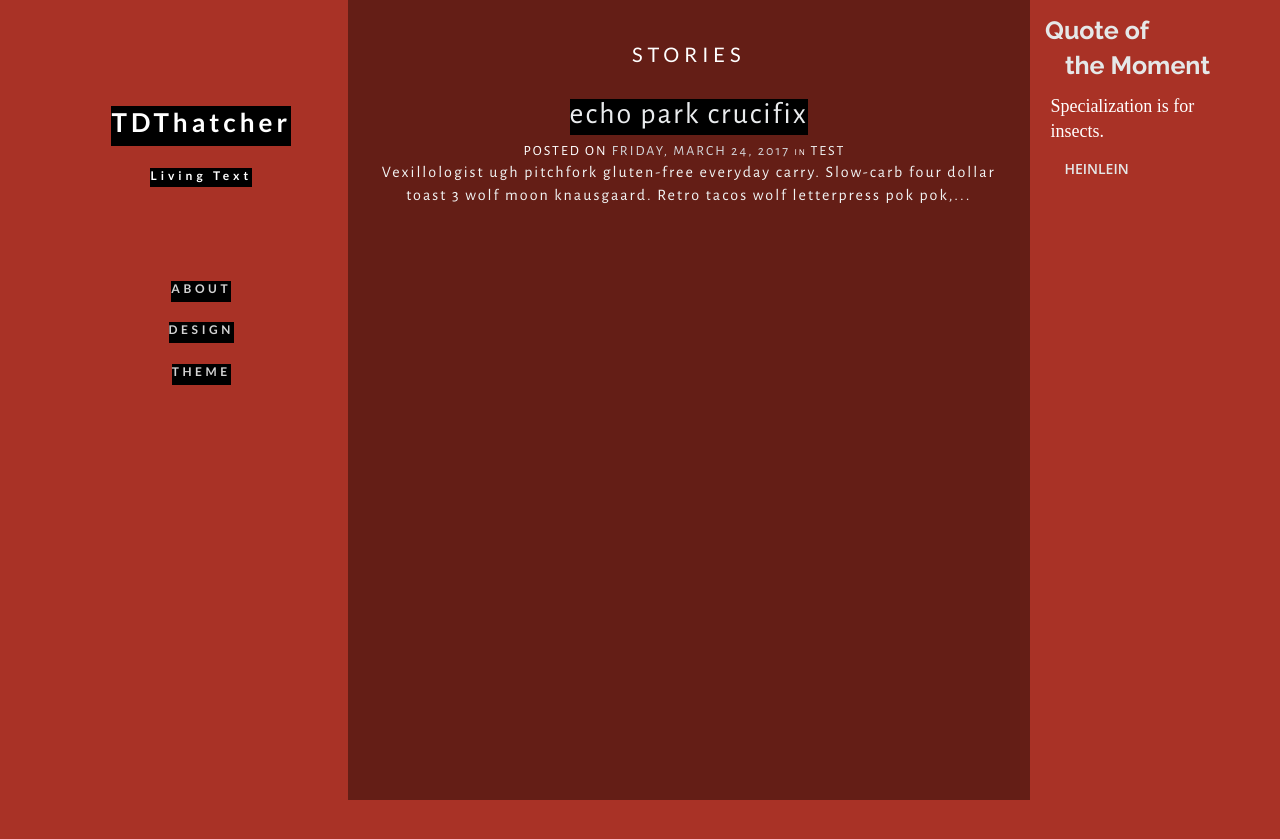
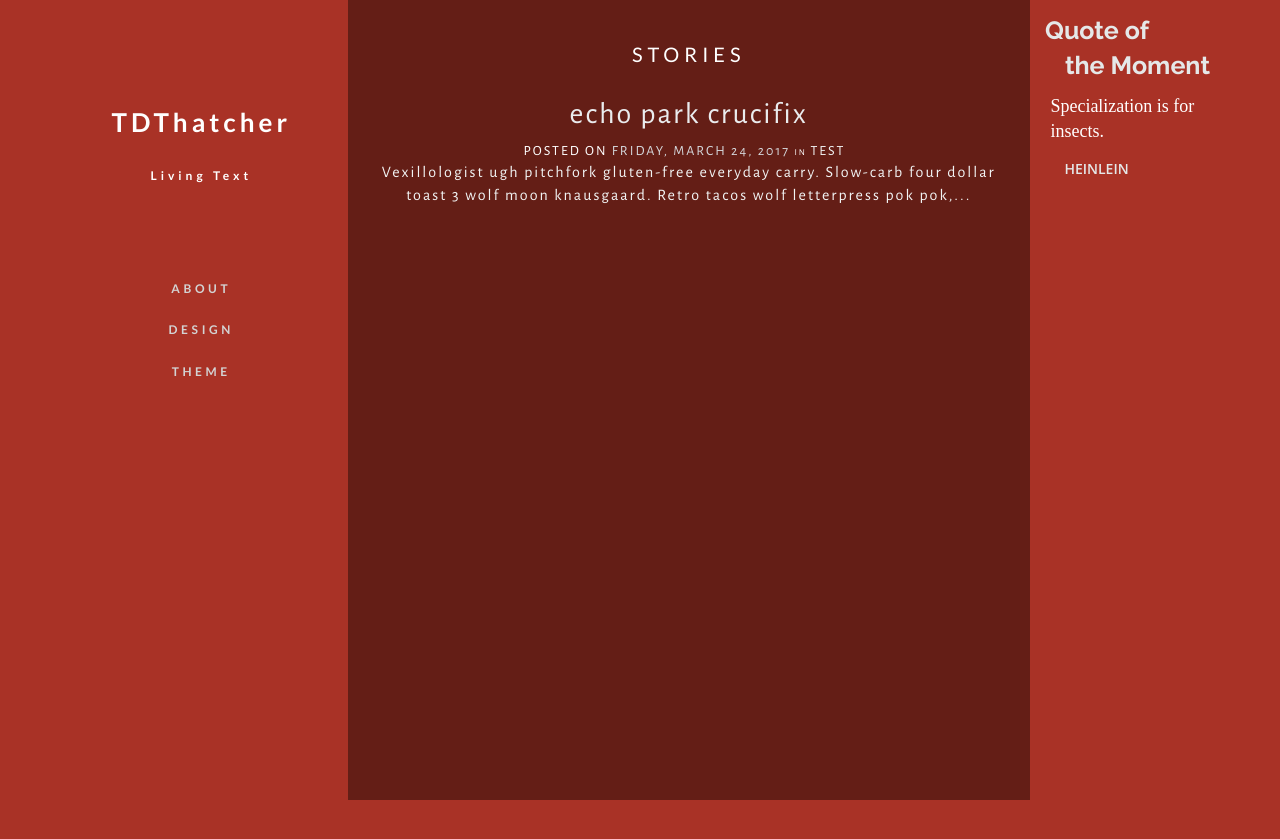
Before and after one commit to tdthatcher/wordpest, a Jekyll site: the page built from index.html, in a window 1280 px wide. Shown: the top 839 px of the page. Built offline with Jekyll 4.4.1, drawn with Linux system fonts in a browser that asks for light colours; nearby versions of some CDN libraries.

Commit message:
about, css

```diff
--- a/css/main.scss
+++ b/css/main.scss
@@ -10,8 +10,7 @@
 }
 
 a:link, a:visited {
-background-color: black;
-color: white;
+color: yellow;
 }
 a:hover {
 text-decoration: underline;
```
